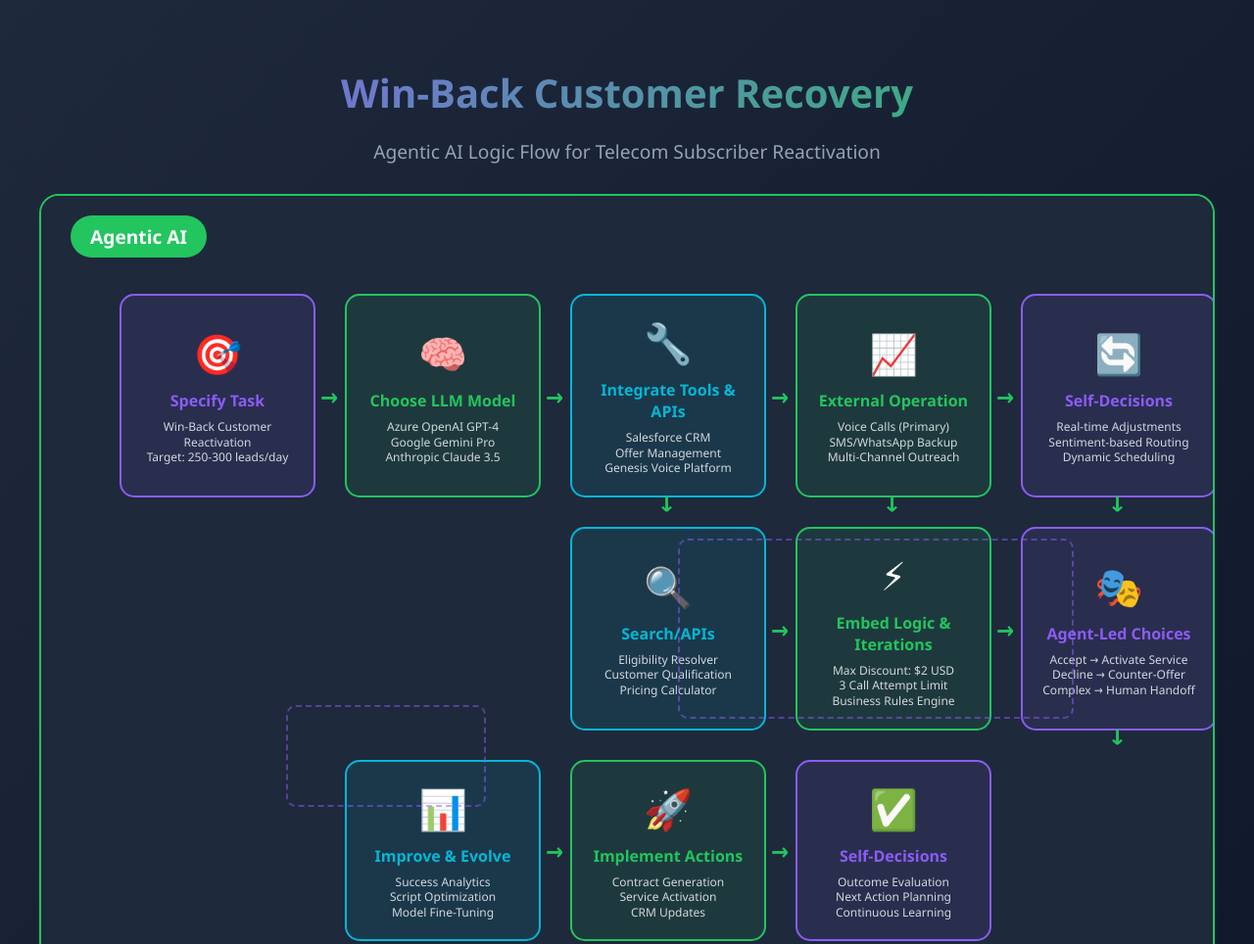
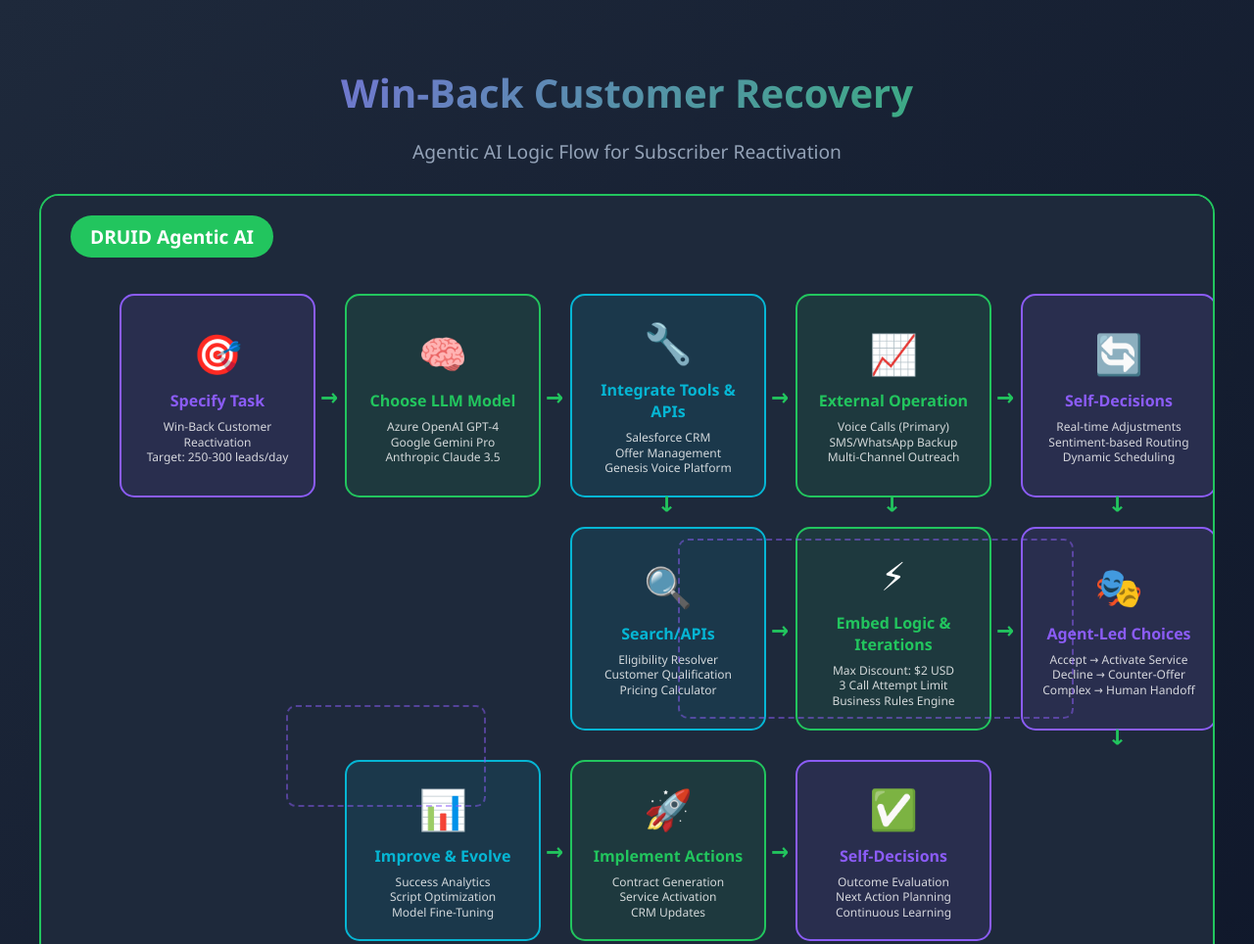
Before and after one commit to AirLeon/win-back, a plain HTML site: page index.html in a window 1280 px wide. Shown: the top 964 px of the page at 98% size. Drawn offline with Linux system fonts and the light colour scheme.

Commit message:
Update index.html

```diff
--- a/index.html
+++ b/index.html
@@ -268,11 +268,11 @@
     <div class="container">
         <div class="use-case-header">
             <h1 class="use-case-title">Win-Back Customer Recovery</h1>
-            <p class="use-case-subtitle">Agentic AI Logic Flow for Telecom Subscriber Reactivation</p>
+            <p class="use-case-subtitle">Agentic AI Logic Flow for Subscriber Reactivation</p>
         </div>
 
         <div class="flow-diagram">
-            <div class="agentic-label">Agentic AI</div>
+            <div class="agentic-label">DRUID Agentic AI</div>
 
             <div class="flow-container">
                 <!-- Row 1: Main Process Flow -->
```
